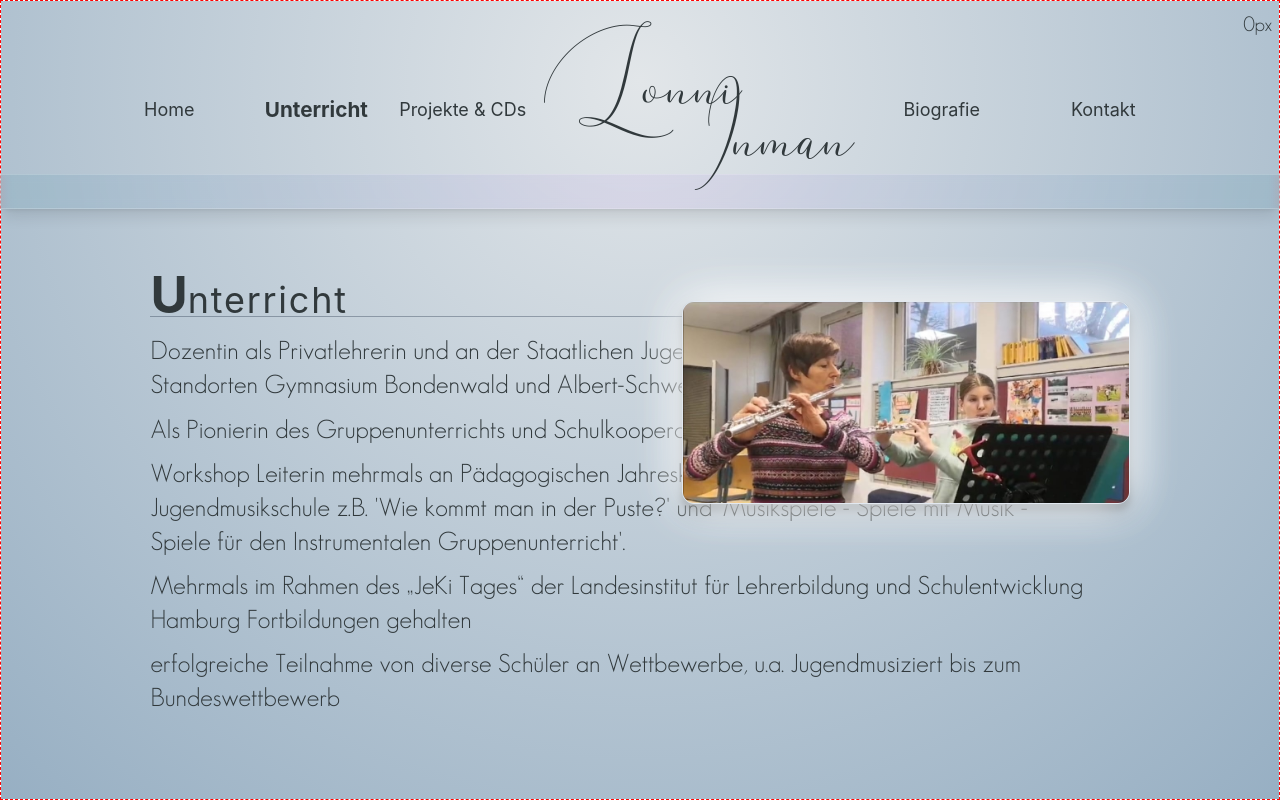
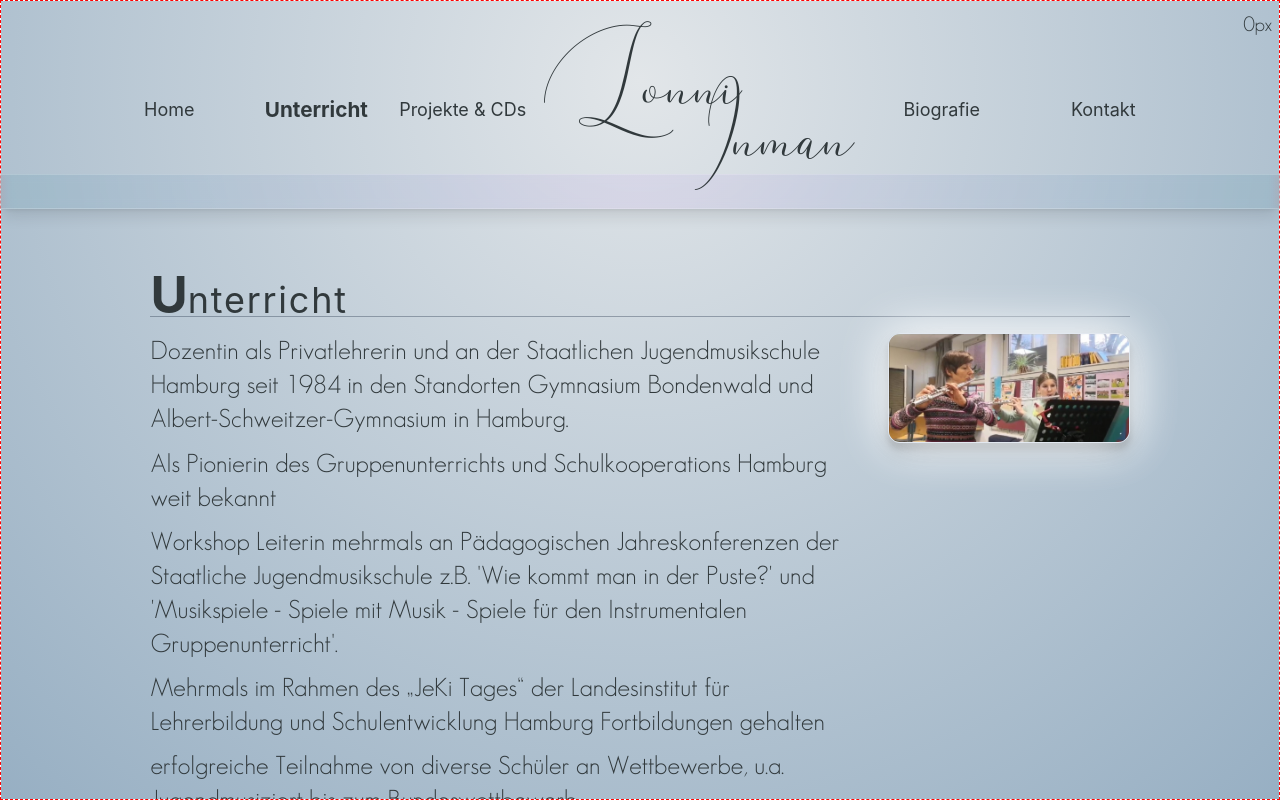
Before and after one commit to j-eick/lonni-homepage, a Next.js app: page /home/unterricht in a window 1280 px wide. Built offline with nearby package versions, Linux system fonts and the light colour scheme; a web font is replaced by a local one.

Commit message:
corrections

```diff
--- a/app/home/page.tsx
+++ b/app/home/page.tsx
@@ -72,10 +72,6 @@ export default function Home() {
                     </div>
                 </article>
             </main>
-
-            {/* <div className={`bb ${styles.bannerContainer}`}>
-                <p className={styles.movingBanner}>This is information</p>
-            </div> */}
         </MainLayout>
     );
 }
--- a/app/home/unterricht/page.tsx
+++ b/app/home/unterricht/page.tsx
@@ -6,6 +6,7 @@ import MainLayout from "@/components/ui/mainLayout/MainLayout";
 import PageTitle from "@/components/ui/page-title/PageTitle";
 import Image from "next/image";
 import "../../globals.css";
+import unterrichtImage from "../../../public/unterricht.jpeg";
 // import SideVideos from "@/components/ui/SideVideos";
 
 export default function Home() {
@@ -55,17 +56,16 @@ export default function Home() {
                         </article>
                     </main>
                     <div
-                        className={`absolute z-0 right-0 -top-8 rounded-xl overflow-hidden w-responsive-photo
+                        className={`w-unterrichtImage h-max rounded-xl overflow-hidden
                                     shadow-softWhite border-1.5 border-slate-200
                                     2xs:hidden
-                                    md-768:block`}
+                                    md-768:block
+                                    `}
                     >
                         <Image
-                            src={"/unterricht.jpeg"}
+                            src={unterrichtImage}
                             alt={""}
-                            width={600}
-                            height={100}
-                            className={``}
+                            className={`w-auto h-auto object-contain block`}
                         />
                     </div>
                     {/* <SideVideos /> */}
--- a/tailwind.config.js
+++ b/tailwind.config.js
@@ -239,6 +239,8 @@ module.exports = {
 
                 //--- PROFILE-IMAGE
                 profileImage: "clamp(5rem, 25vw, 9rem)",
+                //--- UNTERRICHT-IMAGE
+                // unterrichtImage: "clamp(3rem, 10vw, 9rem)",
             },
             lineHeight: {
                 1: 1,
@@ -288,6 +290,8 @@ module.exports = {
 
                 //--- PROFILE-IMAGE
                 profileImage: "clamp(5rem, 25vw, 9rem)",
+                //--- UNTERRICHT-IMAGE
+                unterrichtImage: "clamp(5rem, 25vw, 500px)",
             },
             padding: {
                 1.5: "6px",
```
